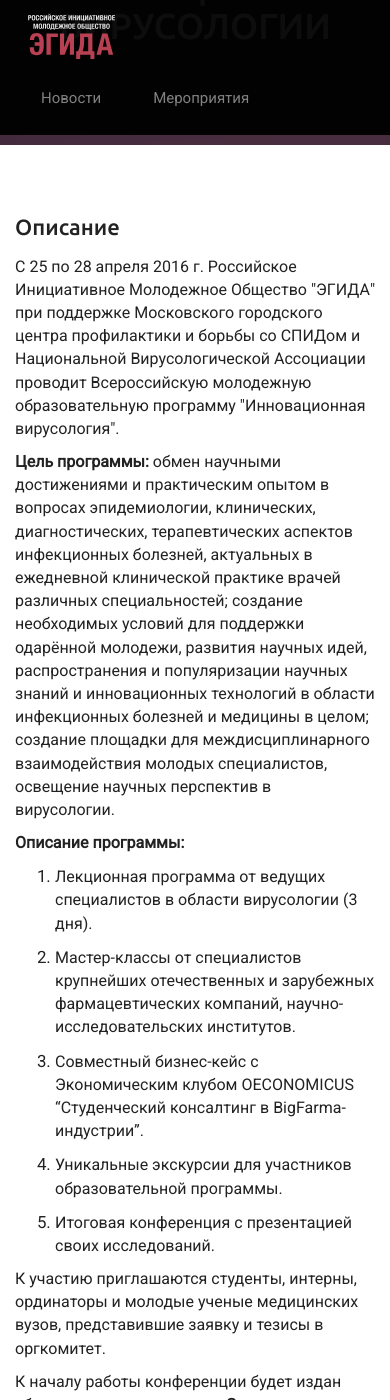
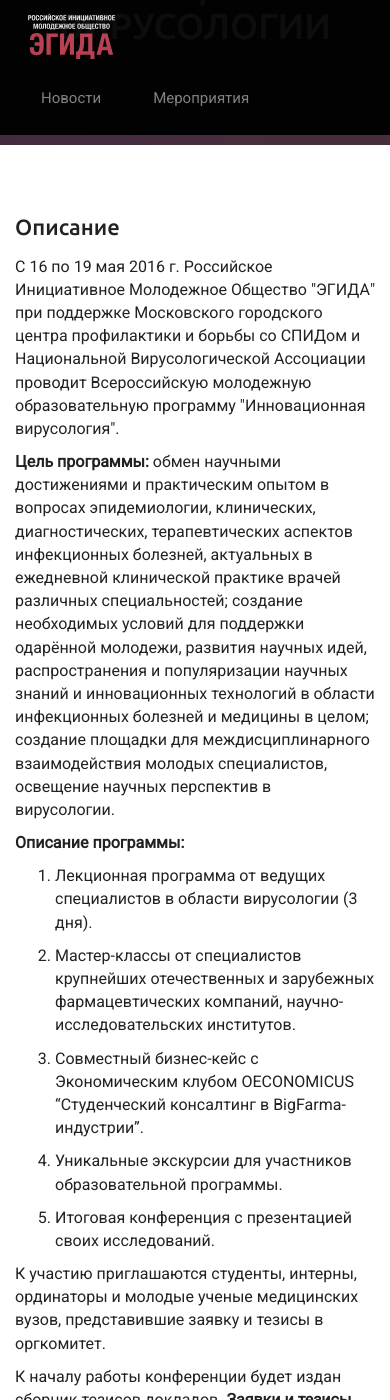
Before and after one commit to rimo-egida/rimo-egida.github.io, a Jekyll site: the page built from ivep2016.html, in a window 390 px wide and 1400 px high, scrolled down 333 px. Built offline with Jekyll 4.4.1, drawn with Linux system fonts in a browser that asks for light colours; nearby versions of some CDN libraries; some of the changed text lies outside the part shown.

Commit message:
changed ivep2016 info

```diff
--- a/_includes/intro.html
+++ b/_includes/intro.html
@@ -7,7 +7,7 @@
                 <div class="valign-center text-center">
                     <div class="container">
                         <div class="intro">
-                            <h1>25.04.2016</h1>
+                            <h1>16.05.2016</h1>
                             <p class="subtitle">Скоро</p>
                         </div>
                     </div>
@@ -21,7 +21,7 @@
                     <div class="container">
                         <div class="intro">
                             <h1>Образовательная программа инновационной вирусологии</h1>
-                            <p class="subtitle">25-28 апреля</p>
+                            <p class="subtitle">16-19 мая</p>
                             <div class="btn-cal-group">
                                 <a href="{{ site.baseurl }}/ivep2016/" class="btn btn-cal-default">Узнать больше</a>
                             </div>
--- a/assets/css/custom.css
+++ b/assets/css/custom.css
@@ -19,7 +19,7 @@
 }
 
 ol, ul {
-    font-size: 1.125em;
+    font-size: 16px;
 }
 
 ol ul, ul ol {
@@ -353,11 +353,3 @@
 #program-partners {
     padding-bottom: 0;
 }
-
-#program-faq #accordion h4 {
-    margin-bottom: 0;
-}
-
-#program-faq #accordion a:hover {
-    color: #763b7b;
-}
--- a/assets/js/custom.js
+++ b/assets/js/custom.js
@@ -10,7 +10,7 @@
     // Countdown
     if($(".container-countdown").length == 0) return;
     $('.container-countdown').countdown({
-        date: "April 25, 2016 00:00:00",
+        date: "May 16, 2016 00:00:00",
         render: function(data) {
             var el = $(this.el);
             el.empty()
--- a/ivep2016.html
+++ b/ivep2016.html
@@ -119,7 +125,7 @@
 
                 <div id="program-description" class="section">
                     <h4>Описание</h4>
-                    <p>С 25 по 28 апреля 2016 г. Российское Инициативное Молодежное Общество "ЭГИДА" при поддержке Московского городского центра профилактики и борьбы со СПИДом и Национальной Вирусологической Ассоциации проводит Всероссийскую молодежную образовательную программу "Инновационная вирусология".</p>
+                    <p>С 16 по 19 мая 2016 г. Российское Инициативное Молодежное Общество "ЭГИДА" при поддержке Московского городского центра профилактики и борьбы со СПИДом и Национальной Вирусологической Ассоциации проводит Всероссийскую молодежную образовательную программу "Инновационная вирусология".</p>
                     <p><strong>Цель программы:</strong> обмен научными достижениями и практическим опытом в вопросах эпидемиологии, клинических, диагностических, терапевтических аспектов инфекционных болезней, актуальных в ежедневной клинической практике врачей различных специальностей; создание необходимых условий для поддержки одарённой молодежи, развития научных идей, распространения и популяризации научных знаний и инновационных технологий в области инфекционных болезней и медицины в целом; создание площадки для междисциплинарного взаимодействия молодых специалистов, освещение научных перспектив в вирусологии.</p>
                     <p>
                         <strong>Описание программы:</strong><br />
@@ -190,7 +196,7 @@
                     <p class="lead">Программа мероприятия изменяется. Следите за изменениями.</p>
                 </div>
 
-                <div id="program-speakers" class="section">
+                <!-- <div id="program-speakers" class="section">
                     <h4>Спикеры</h4>
                     <div class="owl-speakers owl-carousel owl-theme">
                         {% for speaker in page.speakers %}
@@ -205,7 +211,7 @@
                             </div>
                         {% endfor %}
                     </div>
-                </div>
+                </div> -->
 
                 <!-- <div id="program-schedule" class="section">
                     <h4>Расписание</h4>
@@ -272,6 +278,28 @@
                     </div>
                 </div>
 
+                <div id="program-location" class="section">
+                    <h4>Место проведения</h4>
+                    <div class="row">
+                        <div class="col-md-6">
+                            <script type="text/javascript" charset="utf-8" src="https://api-maps.yandex.ru/services/constructor/1.0/js/?sid=LPfyftlK9BnXVpeGSTH4i4jYdD-9162R&&height=350&lang=ru_RU&sourceType=constructor"></script>
+                        </div>
+                        <div class="col-md-6">
+                            <h5>
+                                Москва, ул. Рочдельская, 15, стр.17-18, 3 этаж. Территория Трехгорной мануфактуры.
+                            </h5>
+                            <p>Метро "Улица 1905 года" или "Краснопресненская".</p>
+                            <p>
+                                Как пройти и проехать:
+                                <ol>
+                                    <li><strong>С ул. 1905г.:</strong> под шлагбаум, мимо клубов Jagger, затем Tiffany, пространства "Надежда" и ресторана Touche.</li>
+                                    <li><strong>С ул. Рочдельской:</strong> под шлагбаум напротив АЗС "Лукойл", к клубу StereoDome, затем направо в арку, прямо до надземного перехода между строениями. После него - налево, вдоль длинного двухэтажного здания до конца.</li>
+                                </ol>
+                            </p>
+                        </div>
+                    </div>
+                </div>
+
             </div>
 
             <div class="col-md-3">
```
Also changed, not shown: other parts of ivep2016.html (+9 -2 lines), Gemfile.lock.
